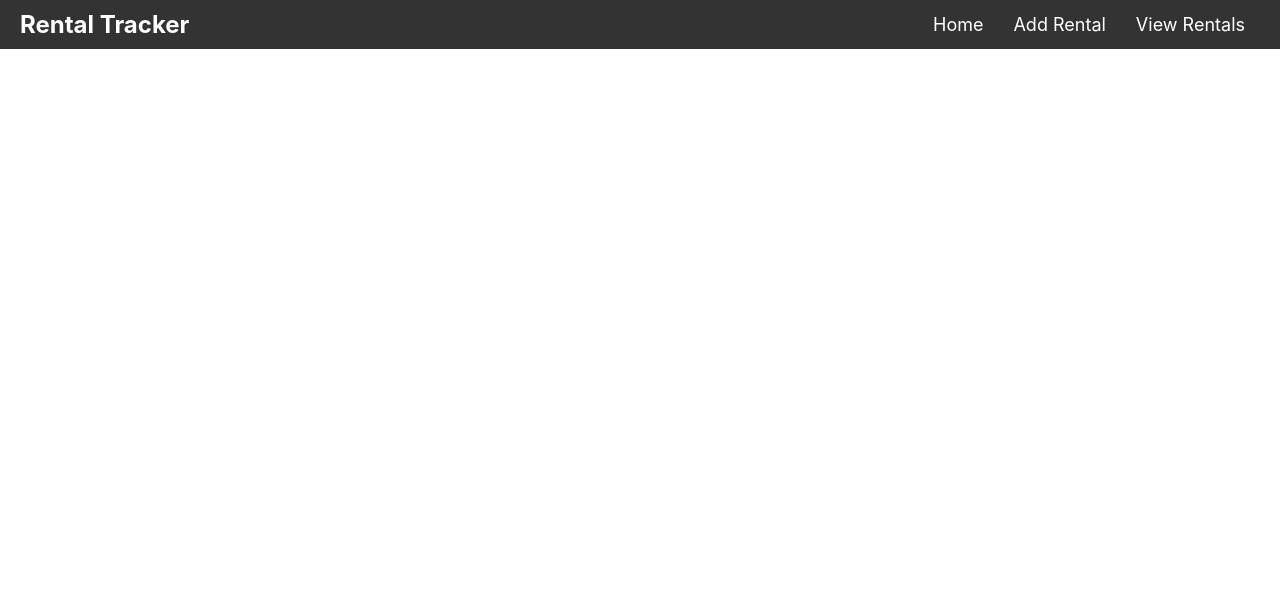
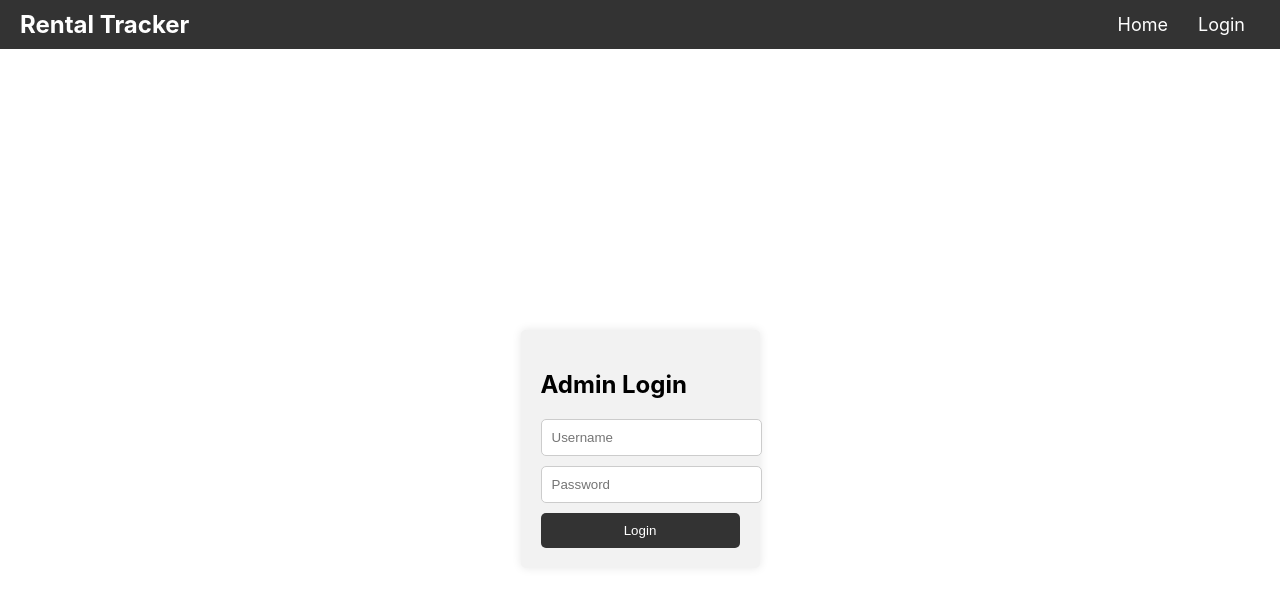
Before and after one commit to cubukcum/rent-tracker, a React (Create React App) app: page /login in a window 1280 px wide. Shown: the top 606 px of the page. Built offline with nearby package versions, Linux system fonts and the light colour scheme; no server answers; data requests are answered from the project's data file.

Commit message:
added login functionality

```diff
--- a/src/App.js
+++ b/src/App.js
@@ -1,23 +1,57 @@
-import React from 'react';
-import { BrowserRouter as Router, Route, Routes, Link } from 'react-router-dom';
-import './App.css';
+// import React from 'react';
+// import { BrowserRouter as Router, Route, Routes, Link } from 'react-router-dom';
+// import './App.css';
+// import RentalForm from './components/RentalForm';
+// import RentalList from './components/RentalList';
+// import NavBar from './components/NavBar';
+
+// function App() {
+//   return (
+//     <Router>
+//       <div className="App">
+//             <NavBar />
+//         <main>
+//           <Routes>
+//             <Route path="/" element={<h1>Welcome to the Rental Tracker</h1>} />
+//             <Route path="/add-rental" element={<RentalForm />} />
+//             <Route path="/view-rentals" element={<RentalList />} />
+//           </Routes>
+//         </main>
+//       </div>
+//     </Router>
+//   );
+// }
+
+// export default App;
+import React, { useState } from 'react';
+import { BrowserRouter as Router, Route, Routes, Navigate } from 'react-router-dom';
+import NavBar from './components/NavBar';
+// import Home from './components/Home';
 import RentalForm from './components/RentalForm';
 import RentalList from './components/RentalList';
-import NavBar from './components/NavBar';
+import Login from './components/Login';
+import './App.css';
 
 function App() {
+  const [isAuthenticated, setIsAuthenticated] = useState(false);
+
   return (
     <Router>
-      <div className="App">
-            <NavBar />
-        <main>
-          <Routes>
-            <Route path="/" element={<h1>Welcome to the Rental Tracker</h1>} />
+      <NavBar isAuthenticated={isAuthenticated} setIsAuthenticated={setIsAuthenticated} />
+      <Routes>
+        {/* <Route path="/" element={<Home />} /> */}
+        <Route path="/" element={<h1>Welcome to the Rental Tracker</h1>} />
+
+        <Route path="/login" element={<Login setIsAuthenticated={setIsAuthenticated} />} />
+        {isAuthenticated ? (
+          <>
             <Route path="/add-rental" element={<RentalForm />} />
             <Route path="/view-rentals" element={<RentalList />} />
-          </Routes>
-        </main>
-      </div>
+          </>
+        ) : (
+          <Route path="*" element={<Navigate to="/login" />} />
+        )}
+      </Routes>
     </Router>
   );
 }
--- /dev/null
+++ b/src/components/Login.css
@@ -0,0 +1,37 @@
+/* src/components/Login.css */
+.login-container {
+    display: flex;
+    justify-content: center;
+    align-items: center;
+    height: 100vh;
+  }
+
+  form {
+    background-color: #f2f2f2;
+    padding: 20px;
+    border-radius: 5px;
+    box-shadow: 0 0 10px rgba(0, 0, 0, 0.1);
+  }
+
+  input {
+    display: block;
+    width: 100%;
+    padding: 10px;
+    margin-bottom: 10px;
+    border: 1px solid #ccc;
+    border-radius: 5px;
+  }
+
+  button {
+    width: 100%;
+    padding: 10px;
+    background-color: #333;
+    color: #fff;
+    border: none;
+    border-radius: 5px;
+    cursor: pointer;
+  }
+
+  button:hover {
+    background-color: #ff6347;
+  }
--- /dev/null
+++ b/src/components/Login.js
@@ -0,0 +1,46 @@
+import React, { useState } from 'react';
+import { useNavigate } from 'react-router-dom';
+import './Login.css';
+
+
+const Login = ({ setIsAuthenticated }) => {
+  const [username, setUsername] = useState('');
+  const [password, setPassword] = useState('');
+  const navigate = useNavigate();
+
+  const handleSubmit = (e) => {
+    e.preventDefault();
+    // Simple authentication check for demonstration purposes
+    if (username === 'admin' && password === 'password') {
+      setIsAuthenticated(true);
+      navigate('/view-rentals');
+    } else {
+      alert('Invalid credentials');
+    }
+  };
+
+  return (
+    <div className="login-container">
+      <form onSubmit={handleSubmit}>
+        <h2>Admin Login</h2>
+        <input
+          type="text"
+          placeholder="Username"
+          value={username}
+          onChange={(e) => setUsername(e.target.value)}
+          required
+        />
+        <input
+          type="password"
+          placeholder="Password"
+          value={password}
+          onChange={(e) => setPassword(e.target.value)}
+          required
+        />
+        <button type="submit">Login</button>
+      </form>
+    </div>
+  );
+};
+
+export default Login;
--- a/src/components/NavBar.js
+++ b/src/components/NavBar.js
@@ -1,9 +1,16 @@
 // src/components/Navbar.js
 import React from 'react';
-import { NavLink } from 'react-router-dom';
+import { NavLink, useNavigate } from 'react-router-dom';
 import './Navbar.css';
 
-const Navbar = () => {
+const Navbar = ({ isAuthenticated, setIsAuthenticated }) => {
+  const navigate = useNavigate();
+
+  const handleLogout = () => {
+    setIsAuthenticated(false);
+    navigate('/login');
+  };
+
   return (
     <nav className="navbar">
       <div className="navbar-logo">
@@ -11,8 +18,15 @@ const Navbar = () => {
       </div>
       <div className="navbar-links">
         <NavLink to="/" exact activeClassName="active-link">Home</NavLink>
-        <NavLink to="/add-rental" activeClassName="active-link">Add Rental</NavLink>
-        <NavLink to="/view-rentals" activeClassName="active-link">View Rentals</NavLink>
+        {isAuthenticated ? (
+          <>
+            <NavLink to="/add-rental" activeClassName="active-link">Add Rental</NavLink>
+            <NavLink to="/view-rentals" activeClassName="active-link">View Rentals</NavLink>
+            <button onClick={handleLogout} className="logout-button">Logout</button>
+          </>
+        ) : (
+          <NavLink to="/login" activeClassName="active-link">Login</NavLink>
+        )}
       </div>
     </nav>
   );
```
